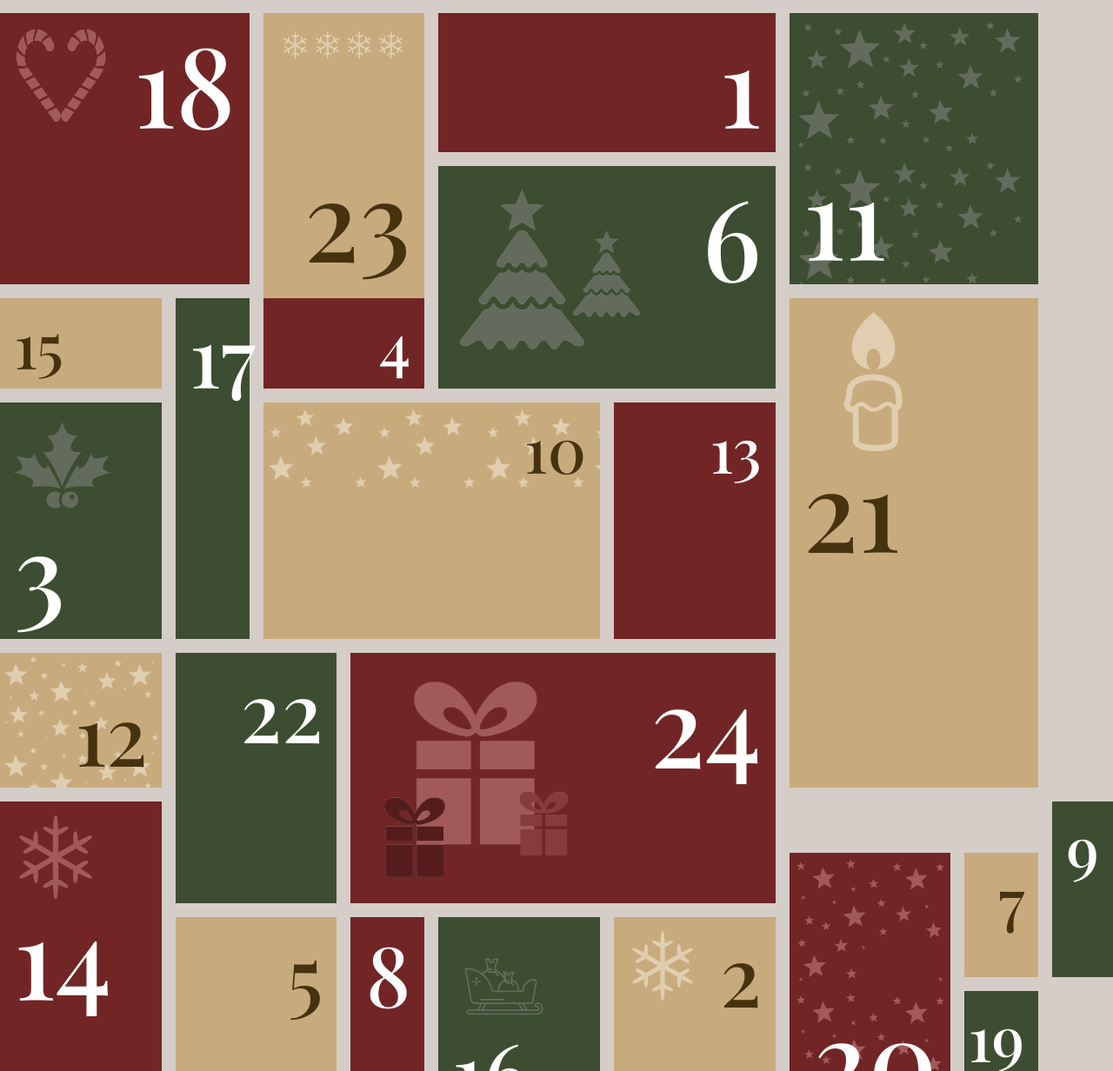
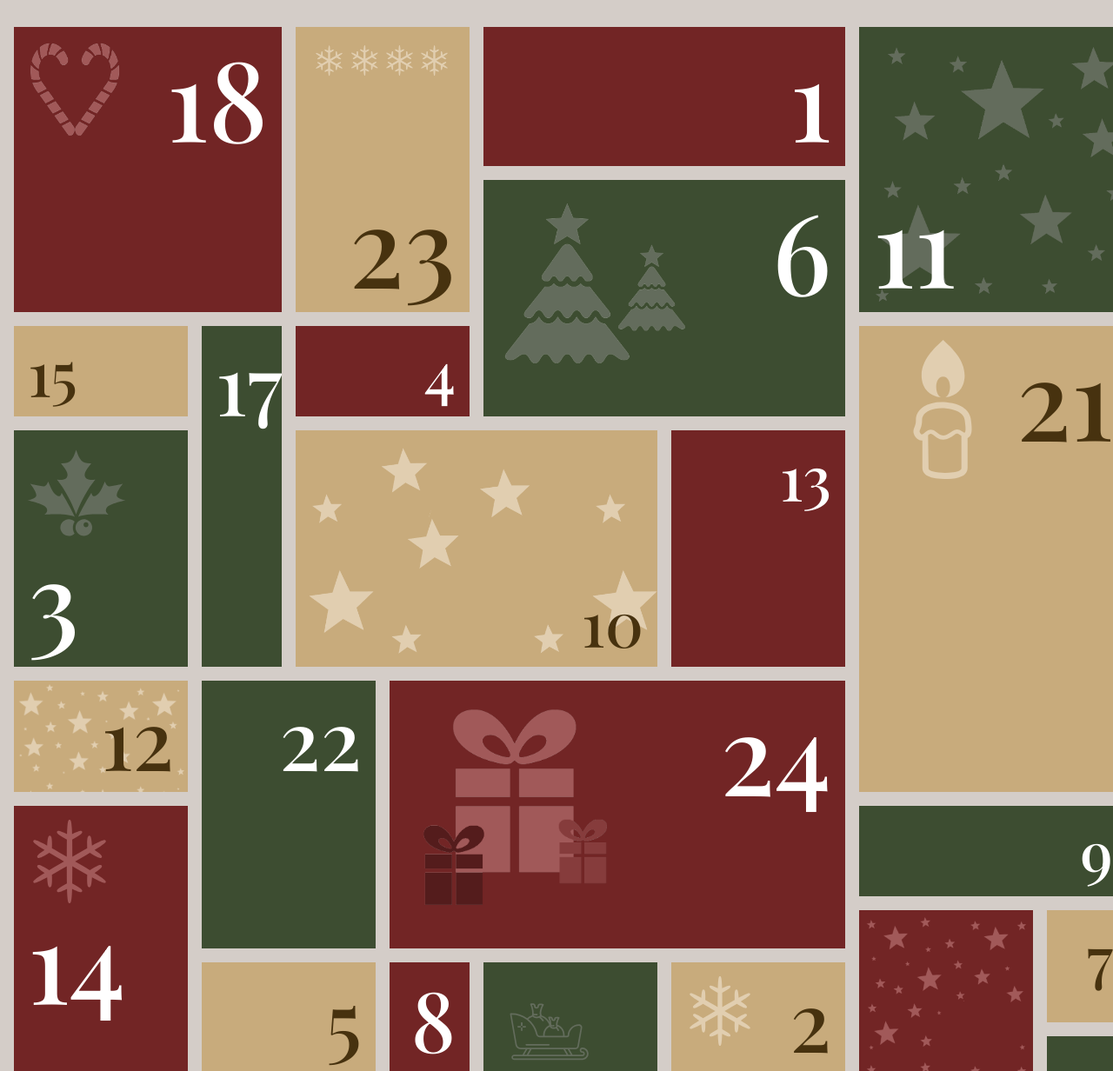
Before and after one commit to miams34/Adventskalender, a plain HTML site: page index.html in a window 1280 px wide. Shown: the part 65-1297 px from the top of the page at 87% size. Drawn offline with nearby package versions, Linux system fonts and the light colour scheme.

Commit message:
PC Anischt verbessert

```diff
--- a/index.html
+++ b/index.html
@@ -101,7 +101,7 @@
         </div>
     </header>
     <main>
-        <div class="mx-auto h-screen w-screen">
+        <div class="h-screen w-screen m-4">
             <div class="grid grid-cols-12 grid-rows-16 gap-4 h-full text-right">
                 <div class="md:col-span-3 md:row-span-3 col-span-4 row-span-2 col-start-1 row-start-1 bg-christmas-red">
                   <div class="text-box-with-image">
@@ -112,10 +112,10 @@
                     <img class="object-cover h-full" src="./img/schneemann.jpg" />
                   </div>
                 </div>
-                <div class="md:col-span-2 col-span-4 row-span-4 md:col-start-4 col-start-5 row-start-1 bg-christmas-yellow">
+                <div class="md:col-span-2 col-span-4 row-span-4 md:row-span-3 md:col-start-4 col-start-5 row-start-1 bg-christmas-yellow">
                   <div class="text-box">
                     <img class="size-68" src="./img/schnee.png" alt="">
-                    <p class="text-5xl md:text-9xl">23</p>
+                    <p class="text-6xl md:text-9xl">23</p>
                 </div>
                 <div class="p-4 hidden">
                   <p class="text-3xl text-center text-box align-middle">Mit einem Mal sieht alles fröhlich aus, es leuchtet hell im ganzen Haus. Die Fenster, sie sind bunt geschmückt, Weihnachten das Herz entzückt.</p>
@@ -130,8 +130,8 @@
               </div>
             </div>
                 <div class="md:col-span-3 col-span-4 md:row-span-3 row-span-2 md:col-start-10 col-start-9 md:row-start-1 row-start-3 bg-christmas-green">
-                  <div class="text-box-with-image bg-christmas-green-stars h-full bg-cover md:bg-contain">
-                    <p class="text-4xl md:text-9xl">11</p>
+                  <div class="text-box-with-image bg-christmas-green-stars h-full bg-cover">
+                    <p class="text-5xl md:text-9xl">11</p>
                   </div>
               <div class="p-4 h-full hidden">
                 <img class="object-cover h-full" src="./img/kutsche.jpg" />
@@ -147,7 +147,7 @@
             </div>
                 <div class="md:col-span-1 col-span-4 md:row-span-2 row-span-5 md:col-start-3 col-start-1 md:row-start-4 row-start-4 bg-christmas-green">
                   <div class="text-box-with-image">
-                    <p class="text-4xl md:text-8xl">17</p>
+                    <p class="text-5xl md:text-8xl">17</p>
               </div>
               <div class="p-4 h-full hidden">
                 <img class="object-cover h-full" src="./img/schneemann2.1.jpg" />
@@ -155,7 +155,7 @@
             </div>
                 <div class="md:col-span-2 col-span-4 md:row-span-1 row-span-1 md:col-start-4 col-start-4 md:row-start-4 bg-christmas-red">
                   <div class="text-box">
-                    <p class="text-4xl md:text-7xl">4</p>
+                    <p class="text-5xl md:text-7xl">4</p>
               </div>
               <div class="p-4 hidden">
                 <p class="text-xl text-center text-box align-middle">Das größte Weihnachtsgeschenk ist, wenn wir erkennen dürfen, mit wie vielen Dingen wir bereits gesegnet sind.</p>
@@ -164,7 +164,7 @@
                 <div class="md:col-span-4 col-span-8 md:row-span-3 row-span-4 md:col-start-6 col-start-5 md:row-start-2 row-start-5 bg-christmas-green">
                   <div class="text-box-with-image">
                     <img class="size-20 md:size-56" src="./img/bäume.png" alt="">
-                    <p class="text-5xl md:text-9xl">6</p>
+                    <p class="text-7xl md:text-9xl">6</p>
               </div>
               <div class="p-4 h-full hidden">
                 <img class="object-cover h-full" src="./img/pferde2.jpg" />
@@ -173,7 +173,7 @@
                 <div class="md:col-span-3 col-span-5 md:row-span-4 row-span-1 md:col-start-10 col-start-8 md:row-start-4 row-start-9 bg-christmas-yellow">
                   <div class="text-box-with-image">
                     <img class="size-12 md:size-40" src="./img/candle.svg" alt="">
-                    <p class="text-4xl md:text-9xl">21</p>
+                    <p class="text-5xl md:text-9xl">21</p>
                 </div>
                 <div class="p-4 h-full hidden">
                   <img class="object-cover h-full" src="./img/auto2.jpg" />
@@ -189,8 +189,8 @@
               </div>
             </div>
                 <div class="md:col-span-4 col-span-3 md:row-span-1 row-span-4 md:col-start-4 col-start-4 row-start-10 bg-christmas-yellow">
-                  <div class="text-box bg-christmas-yellow-stars2 bg-cover md:bg-contain">
-                    <p class="text-4xl md:text-7xl">10</p>
+                  <div class="text-box bg-christmas-yellow-stars2 bg-cover md:bg-contain h-full">
+                    <p class="text-6xl md:text-7xl">10</p>
                   </div>
                   <div class="p-4 h-full content-center hidden">
                     <p class="text-4xl text-center text-box">Kerzenschein und Räucherduft, Weihnachten liegt in der Luft.</p>
@@ -198,7 +198,7 @@
             </div>
                 <div class="md:col-span-2 col-span-4 md:row-span-1 row-span-4 col-start-7 row-start-10 bg-christmas-red">
                   <div class="text-box">
-                    <p class="text-4xl md:text-7xl">13</p>
+                    <p class="text-6xl md:text-7xl">13</p>
               </div>
               <div class="p-4 hidden">
                 <p class="text-3xl text-center text-box align-middle">Weihnachten ist keine Jahreszeit. Es ist ein Gefühl.</p>
@@ -223,64 +223,64 @@
                 <div class="md:col-span-5 col-span-8 md:row-span-5 row-span-4 col-start-5 md:row-start-6 row-start-14 bg-christmas-red">
                   <div class="text-box-with-image">
                     <img class="size-28 md:size-64" src="./img/geschenke.png" alt="">
-                    <p class="text-4xl md:text-9xl">24</p>
+                    <p class="text-7xl md:text-9xl">24</p>
               </div>
               <div class="p-4 h-full hidden">
                 <img class="object-cover h-full" src="./img/weihnachtsmann2.jpg" />
               </div>
             </div>
-                <div class="md:col-span-3 col-span-2 row-span-4 col-start-11 md:row-start-8 row-start-10 bg-christmas-green">
+                <div class="md:col-span-3 col-span-2 row-span-4 md:row-span-2 col-start-11 md:row-start-8 row-start-10 bg-christmas-green">
                   <div class="text-box">
-                    <p class="text-4xl md:text-7xl">9</p>
+                    <p class="text-6xl md:text-7xl">9</p>
               </div>
               <div class="p-4 hidden">
                 <p class="text-3xl text-center text-box align-middle">Was ist ein Keks unterm Baum? Ein schattiges Plätzchen!</p>
               </div>
             </div>
-                <div class="md:col-span-2 col-span-4 md:row-span-6 row-span-3- col-start-1 row-start-16 bg-christmas-red">
+                <div class="md:col-span-2 col-span-3 md:row-span-6 row-span-3 col-start-1 row-start-16 bg-christmas-red">
                   <div class="text-box-with-image">
                     <img class="size-10 md:size-24" src="./img/snowflake-red.svg" alt="">
-                    <p class="text-4xl md:text-9xl">14</p>
+                    <p class="text-5xl md:text-9xl">14</p>
               </div>
               <div class="p-4 h-full hidden">
                 <img class="object-cover h-full" src="./img/baum2.jpg" />
               </div>
             </div>
-                <div class="md:col-span-2 col-span-6 md:row-span-3 row-span-2 col-start-3 row-start-14 bg-christmas-yellow">
+                <div class="md:col-span-2 col-span-6 md:row-span-3 row-span-3 col-start-4 row-start-14 bg-christmas-yellow">
                   <div class="text-box">
-                    <p class="text-4xl md:text-8xl">5</p>
+                    <p class="text-7xl md:text-8xl">5</p>
               </div>
               <div class="p-4 hidden">
                 <p class="text-xl text-center text-box align-middle">Wenn im hellen Glanz erstrahlen die Kerzen am Weihnachtsbaum wünsche ich Dir mit diesen Zeilen einen schönen Weihnachtstraum.</p>
               </div>
             </div>
-                <div class="md:col-span-1 col-span-2 md:row-span-3 row-span-2 md:col-start-5 col-start-1 row-start-14 bg-christmas-red">
+                <div class="md:col-span-1 col-span-3 md:row-span-3 row-span-5 md:col-start-5 col-start-10 row-start-14 bg-christmas-red">
                   <div class="text-box">
-                    <p class="text-4xl md:text-8xl">8</p>
+                    <p class="text-6xl md:text-8xl">8</p>
               </div>
               <div class="p-4 h-full hidden">
                 <img class="object-cover h-full" src="./img/weihnachten.jpg" />
               </div>
             </div>
-                <div class="md:col-span-2 col-span-4 md:row-span-3 row-span-2 md:col-start-6 col-start-5 row-start-16 bg-christmas-green">
+                <div class="md:col-span-2 col-span-4 md:row-span-3 row-span-2 md:col-start-6 col-start-1 row-start-16 bg-christmas-green">
                   <div class="text-box-with-image">
-                    <img class="size-14 md:size-28" src="./img/christmas-sled-sleigh.svg" alt="">
-                    <p class="text-4xl md:text-8xl">16</p>
+                    <img class="size-12 md:size-28" src="./img/christmas-sled-sleigh.svg" alt="">
+                    <p class="text-5xl md:text-8xl">16</p>
               </div>
               <div class="p-4 h-full hidden">
                 <img class="object-cover h-full" src="./img/zug.jpg" />
               </div>
             </div>
-                <div class="md:col-span-2 col-span-4 md:row-span-3 row-span-2 col-start-5 row-start-19 bg-christmas-yellow">
+                <div class="md:col-span-2 col-span-5 md:row-span-3 row-span-2 col-start-5 row-start-16 bg-christmas-yellow">
                   <div class="text-box-with-image">
                     <img class="size-10 md:size-20" src="./img/snowflake.svg" alt="">
-                    <p class="text-4xl md:text-8xl">2</p>
+                    <p class="text-5xl md:text-8xl">2</p>
               </div>
               <div class="p-4 hidden">
                 <p class="text-xl text-center text-box align-middle">Vom Tage bleibt nicht mehr viel Zeit, besser ist es, wenn es schneit, da könnt ihr rodeln, tollen, Schneemann bauen, ohne finster dreizuschauen.</p>
               </div>
             </div>
-                <div class="col-span-2 md:row-span-4 row-span-7 md:col-start-10 col-start-9 md:row-start-10 row-start-14 bg-christmas-red">
+                <div class="col-span-6 md:col-span-2 md:row-span-4 row-span-2 md:col-start-10 col-start-1 md:row-start-10 row-start-17 bg-christmas-red">
                   <div class="text-box bg-christmas-red-stars bg-cover md:bg-contain h-full">
                     <p class="text-4xl md:text-9xl">20</p>
             </div>
@@ -288,7 +288,7 @@
                 <p class="text-4xl text-center text-box align-middle">Weihnachten ist, wenn die besten Geschenke am Tisch sitzen und nicht unterm Baum liegen.</p>
               </div>
             </div>
-                <div class="md:col-span-1 col-span-2 md:row-span-2 row-span-4 md:col-start-12 col-start-11 md:row-start-10 row-start-15 bg-christmas-yellow">
+                <div class="md:col-span-1 col-span-4 md:row-span-2 row-span-2 md:col-start-12 col-start-7 md:row-start-10 row-start-15 bg-christmas-yellow">
                   <div class="text-box">
                     <p class="text-4xl md:text-7xl">7</p>
             </div>
@@ -296,7 +296,7 @@
                 <p class="text-2xl text-center text-box align-middle">Weih-nachten ist die große Zeit des Zuviel.</p>
               </div>
             </div>
-                <div class="md:col-span-1 col-span-2 md:row-span-2 row-span-3 md:col-start-12 col-start-11 md:row-start-14 row-start-17 bg-christmas-green">
+                <div class="md:col-span-1 col-span-2 md:row-span-2 row-span-2 md:col-start-12 col-start-11 md:row-start-14 row-start-18 bg-christmas-green">
                   <div class="text-box">
                     <p class="text-4xl md:text-7xl">19</p>
             </div>
```
